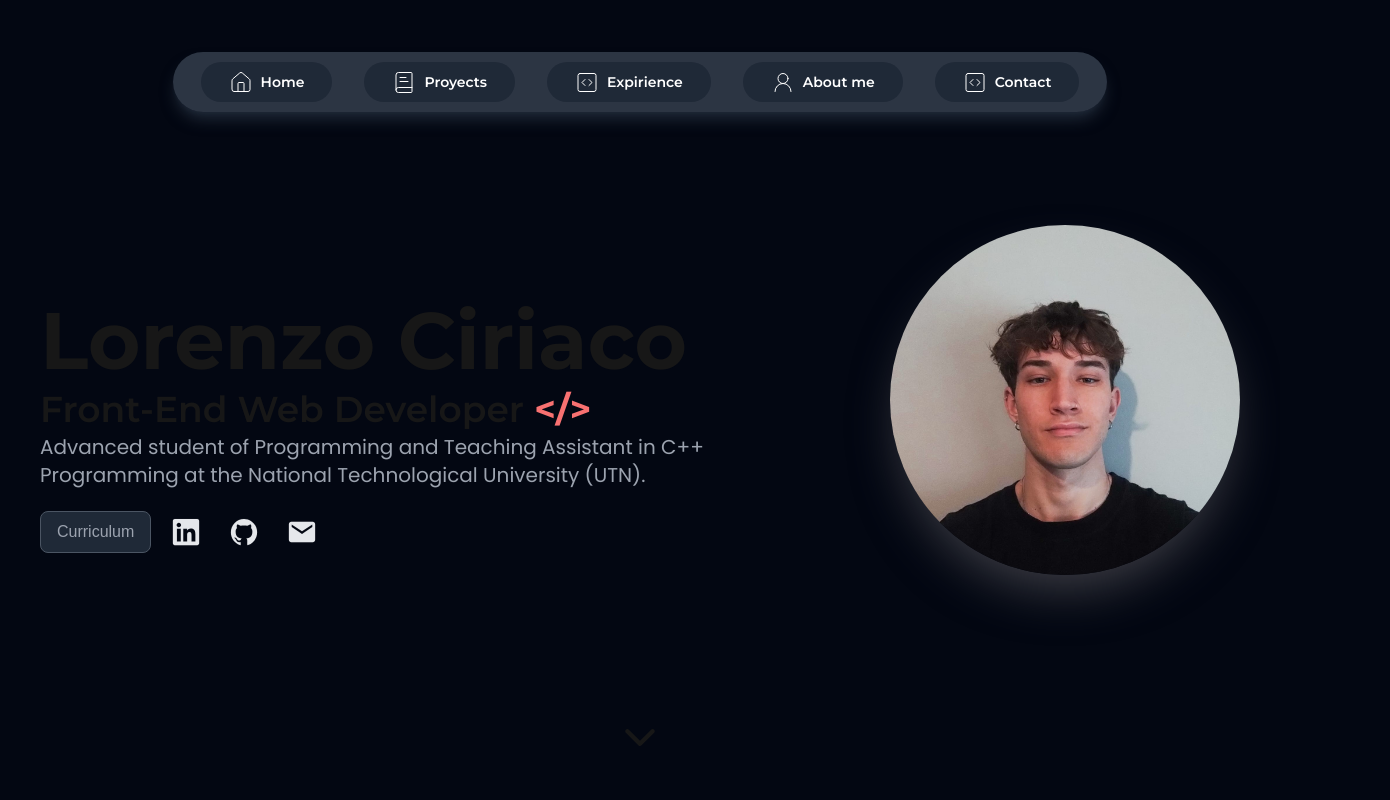
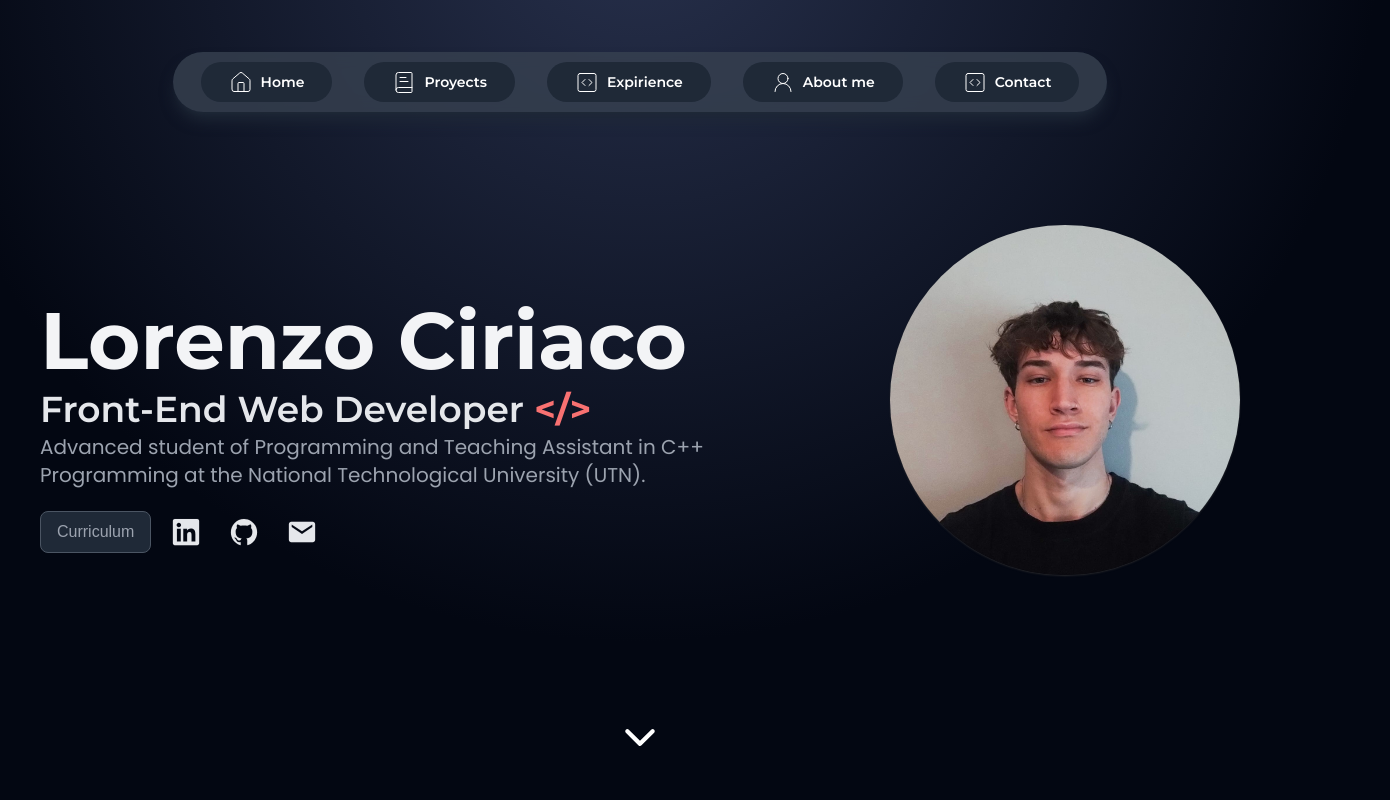
Before and after one commit to Lolociriaco/Portfolio, a Next.js app: page / in a window 1280 px wide. Shown: the top 800 px of the page, 1390 px wide, since content can reach past the window. Built offline with nearby package versions, Linux system fonts and the light colour scheme; a web font is replaced by a local one.

Commit message:
Adding top halo

```diff
--- a/src/app/globals.css
+++ b/src/app/globals.css
@@ -2,17 +2,7 @@
 @tailwind components;
 @tailwind utilities;
 
-:root {
-  --background: #ffffff;
-  --foreground: #171717;
-}
 
-@media (prefers-color-scheme: dark) {
-  :root {
-    --background: #0a0a0a;
-    --foreground: #ededed;
-  }
-}
 
 p {
   color: oklch(0.707 0.022 261.325);
@@ -42,10 +32,31 @@ h2{
 }
 
 body {
-  color: var(--foreground);
-  background: var(--background);
-  font-family: Arial, Helvetica, sans-serif;
+  margin: 0;
+  background-color: #0d0f1c;
+  font-family: sans-serif;
+  min-height: 100vh;
+  position: relative;
+  overflow-x: hidden;
 }
+
+.gradiente-top {
+  position: absolute;
+  top: -850px; /* lo subimos para que solo se vea la parte de abajo del gradiente */
+  left: 50%;
+  transform: translateX(-50%);
+  width: 1500px;
+  height: 1500px;
+  background: radial-gradient(
+    circle,
+    #28314d 0%,
+    transparent 70%
+  );
+  z-index: -50;
+  overflow: visible;
+  pointer-events: none;
+}
+
 
 .shape-custom{
   shape-outside: circle();
--- a/src/app/layout.tsx
+++ b/src/app/layout.tsx
@@ -25,6 +25,7 @@ export default function RootLayout({
     <html lang="en">
       <body className={`${urbanist.variable} bg-gray-950 antialiased flex flex-col min-h-screen`}>
 
+
         {/* Navbar */}
         <Navbar/>
         <Sidebar/>
--- a/src/components/Expirience.tsx
+++ b/src/components/Expirience.tsx
@@ -1,4 +1,5 @@
 "use client"
+import { mont } from "@/lib/fonts";
 import { academicData, tecnologiesData } from "@/seed/data";
 import { motion } from "framer-motion";
 import { HiMiniAcademicCap } from "react-icons/hi2";
@@ -23,9 +24,9 @@ export const Expirience = () => {
       <div className="flex flex-col lg:flex-row justify-between w-full max_w_section">
 
         <div className="w-full">
-          <h2 className="text-center lg:text-start font-semibold mb-10 lg:mb-14">
+          <h3 className={`${mont.className} text-center lg:text-start font-semibold mb-10 lg:mb-14 text-4xl lg:text-[40px] text-red-400`}>
             Academic Training
-          </h2>
+          </h3>
           {
             academicData.map((data, index) => (
               <motion.div
@@ -40,7 +41,7 @@ export const Expirience = () => {
                 <div className="flex gap-5">
                   <HiMiniAcademicCap size={35} className="text-red-400"/>
                   <div className="flex flex-col">
-                    <h4 className="flex gap-5 text-2xl items-center">
+                    <h4 className="flex gap-5 text-2xl text-gray-200 items-center">
                       {data.title}
                     </h4>
                     <h3>{data.institution}</h3>
@@ -61,9 +62,9 @@ export const Expirience = () => {
         <div className="border-2 right-1 m-10 lg:mx-10 lg:my-20 rounded-lg border-gray-700"/>
 
         <div className="w-full lg:mx-0">
-          <h2 className="text-center lg:text-start font-semibold mb-14">
+          <h3 className={`${mont.className} text-center lg:text-start font-semibold mb-14 text-4xl lg:text-[40px] text-red-400`}>
             Tecnologies
-          </h2>
+          </h3>
             <ul className="flex justify-center gap-14 flex-wrap max-w-[600px] m-auto">
               {
                 tecnologiesData.map((tech, index) => (
--- a/src/components/Presentation.tsx
+++ b/src/components/Presentation.tsx
@@ -13,23 +13,25 @@ export const Presentation = () => {
 
 
   return (
-    <section id="home" className="flex justify-center items-start sm:items-center mt-7 sm:mt-0 h-screen w-full mb-4 md:mb-16 px-5 md:px-10">
+    <section id="home" className="flex justify-center relative visible items-start sm:items-center mt-7 sm:mt-0 h-screen w-full mb-4 md:mb-16 px-5 md:px-10">
+      <div className="gradiente-top"></div>
+
 
       <div className="max_w_section w-full flex flex-wrap-reverse justify-center md:justify-between items-center sm:gap-4 lg:gap-10 md:flex-nowrap">
 
         <MotionTransition position="left" >
 
-          <div className="mt-2 sm:mt-14 w-full">
-            <h1 className={`${mont.className} font-semibold mt-4 text-6xl md:text-[80px] antialiased`}>
+          <div className="mt-2 sm:mt-14 w-full z-20">
+            <h1 className={`${mont.className} font-semibold mt-4 text-gray-100 text-6xl md:text-[80px] antialiased z-20`}>
             Lorenzo Ciriaco
             </h1>
 
-            <h3 className={`${montThin.className} mt-2 text-2xl md:text-4xl`}>
+            <h3 className={`${montThin.className} mt-2 text-gray-200 text-2xl md:text-4xl z-20`}>
               Front-End Web Developer
-              <span className={`${mont.className} antialiased text-red-400`} >{ ' </>' }</span>
+              <span className={`${mont.className} z-20 antialiased text-red-400`} >{ ' </>' }</span>
             </h3>
 
-            <p className="text-xl max-w-[800px] mt-1 text-gray-400">
+            <p className="text-xl max-w-[800px] mt-1 text-gray-400 z-20">
               {presentationData[1].descripcion}
             </p>
 
@@ -68,14 +70,14 @@ export const Presentation = () => {
             height={1000}
             priority
             alt="Mi foto :)"
-            className="w-[300px] h-[300px] md:w-[350px] md:h-[350px] rounded-full object-cover shadow-2xl shadow-zinc-700"
+            className="w-[300px] h-[300px] md:w-[350px] md:h-[350px] rounded-full object-cover shadow-sm shadow-zinc-800"
           />
         </MotionTransition>
       </div>
 
         <IoIosArrowDown
           size={45}
-          className="absolute bottom-5 block md:bottom-10 left-1/2 -translate-x-1/2 "
+          className="absolute bottom-5 block md:bottom-10 left-1/2 text-white -translate-x-1/2 z-20"
         />
 
     </section>
--- a/src/components/shared/Form.tsx
+++ b/src/components/shared/Form.tsx
@@ -43,7 +43,7 @@ export const Form = () => {
 
 
   return (
-    <form onSubmit={onSubmit} className="w-full space-y-8">
+    <form onSubmit={onSubmit} className="w-full space-y-5">
         <div>
             <label
             htmlFor="name"
@@ -55,7 +55,7 @@ export const Form = () => {
             type="text"
             id="name"
             name="name"
-            className="shadow-sm bg-gray-50 border border-gray-300 text-gray-900 text-sm rounded-lg focus:ring-primary-500 focus:border-primary-500 block w-full p-2.5 dark:bg-gray-700 dark:border-gray-600 dark:placeholder-gray-400 dark:text-white dark:focus:ring-primary-500 dark:focus:border-primary-500 dark:shadow-sm-light"
+            className="shadow-sm bg-gray-700 border mt-1 text-sm rounded-lg focus:ring-primary-500 focus:border-primary-500 block w-full p-2.5  border-gray-500 placeholder-gray-400 text-gray-200 shadow-sm-light"
             placeholder="Your name"
             required
             />
@@ -71,7 +71,7 @@ export const Form = () => {
             type="email"
             id="email"
             name="email"
-            className="block p-3 w-full text-sm rounded-lg border  shadow-sm focus:ring-primary-500 focus:border-primary-500 bg-gray-700 border-gray-600 placeholder-gray-400 text-white focus:ring-primary-500 focus:border-primary-500 shadow-sm-light"
+            className="block p-3 w-full text-sm rounded-lg border mt-1 shadow-sm focus:ring-primary-500 focus:border-primary-500 bg-gray-700 border-gray-500 placeholder-gray-400 text-gray-200 shadow-sm-light"
             placeholder="youremail@gmail.com"
             required
             />
@@ -86,13 +86,13 @@ export const Form = () => {
             <textarea
             id="message"
             name="message"
-            className="block p-2.5 w-full h-60 text-sm text-gray-900 rounded-lg shadow-sm border  focus:ring-primary-500 focus:border-primary-500 bg-gray-700 border-gray-600 placeholder-gray-400 dark:text-white focus:ring-primary-500 focus:border-primary-500"
+            className="block p-2.5 w-full h-60 text-sm mt-1 text-gray-200 rounded-lg shadow-sm border  focus:ring-primary-500 focus:border-primary-500 bg-gray-700 border-gray-500 placeholder-gray-400"
             placeholder="Your message"
             ></textarea>
         </div>
         <button
             type="submit"
-            className="py-3 px-5 text-md font-medium  focus:outline-none rounded-lg border focus:z-10 focus:ring-4  focus:ring-gray-700 bg-gray-800 text-gray-400 border-gray-600 hover:text-white hover:bg-gray-700 transition-all duration-200"
+            className="py-3 px-5 text-md font-medium mt-1 focus:outline-none rounded-lg border focus:z-10 focus:ring-4  focus:ring-gray-700 bg-gray-800 text-gray-400 border-gray-600 hover:text-white hover:bg-gray-700 transition-all duration-200"
         >
             Send message
         </button>
--- a/src/components/ui/ProyectItem.tsx
+++ b/src/components/ui/ProyectItem.tsx
@@ -26,10 +26,10 @@ export const ProyectItem = ({ title, link, description, technologies, img, items
 
                 <div className="flex flex-col justify-between w-full pt-3 pb-2 px-3 xl:px-5">
                     <div>
-                        <h2 className={`${montThin.className} flex gap-2 relative font-semibold text-2xl lg:text-3xl mb-3 transition-all duration-300 ease-in-out group-hover:text-red-400`}>
+                        <h3 className={`${montThin.className} flex gap-2 relative font-semibold text-2xl lg:text-3xl mb-3 transition-all duration-300 ease-in-out text-white group-hover:text-red-400`}>
                             {title}
                             <IoMdOpen className="group-hover:translate-x-2 mt-2 -ml-0.5 group-hover:-translate-y-2 transition-all duration-300 ease-in-out" size={20} />
-                        </h2>
+                        </h3>
 
                         <p className="text-gray-400 text-md max-w-[500px] lg:max-w-[650px]">{description}</p>
                     {
```
Also changed, not shown: src/components/Contact.tsx (+23 -10 lines).
